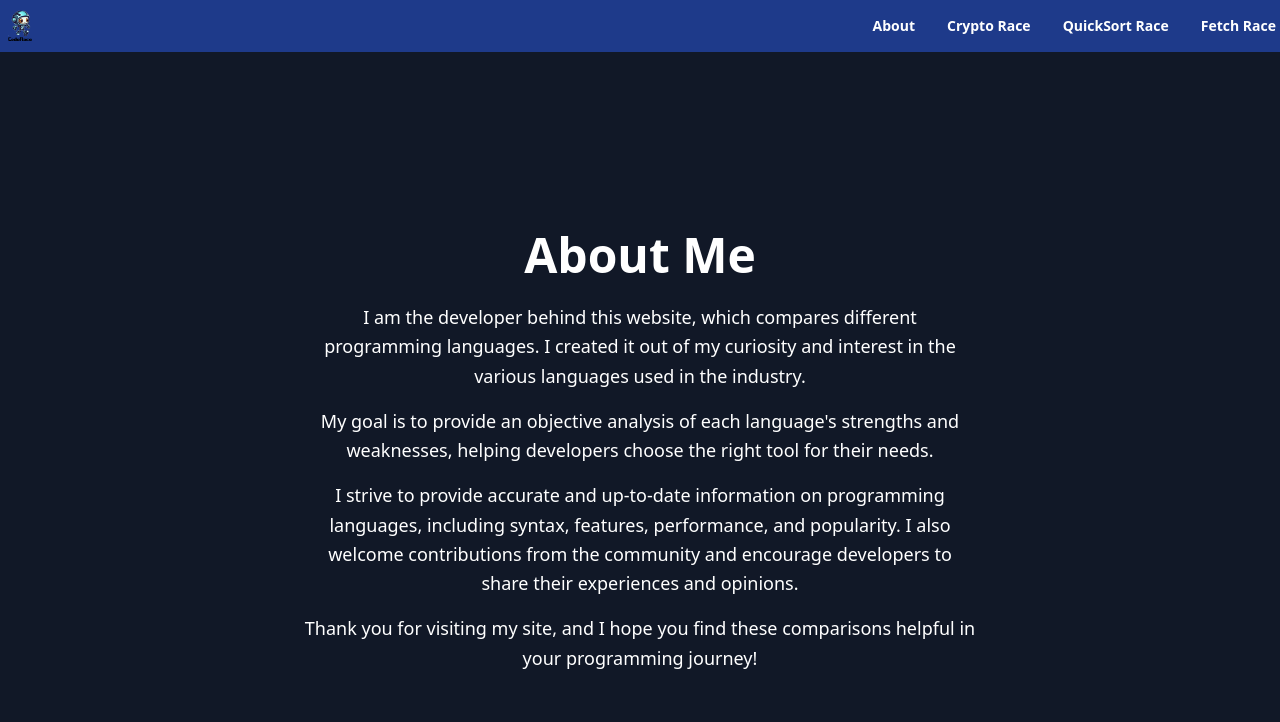
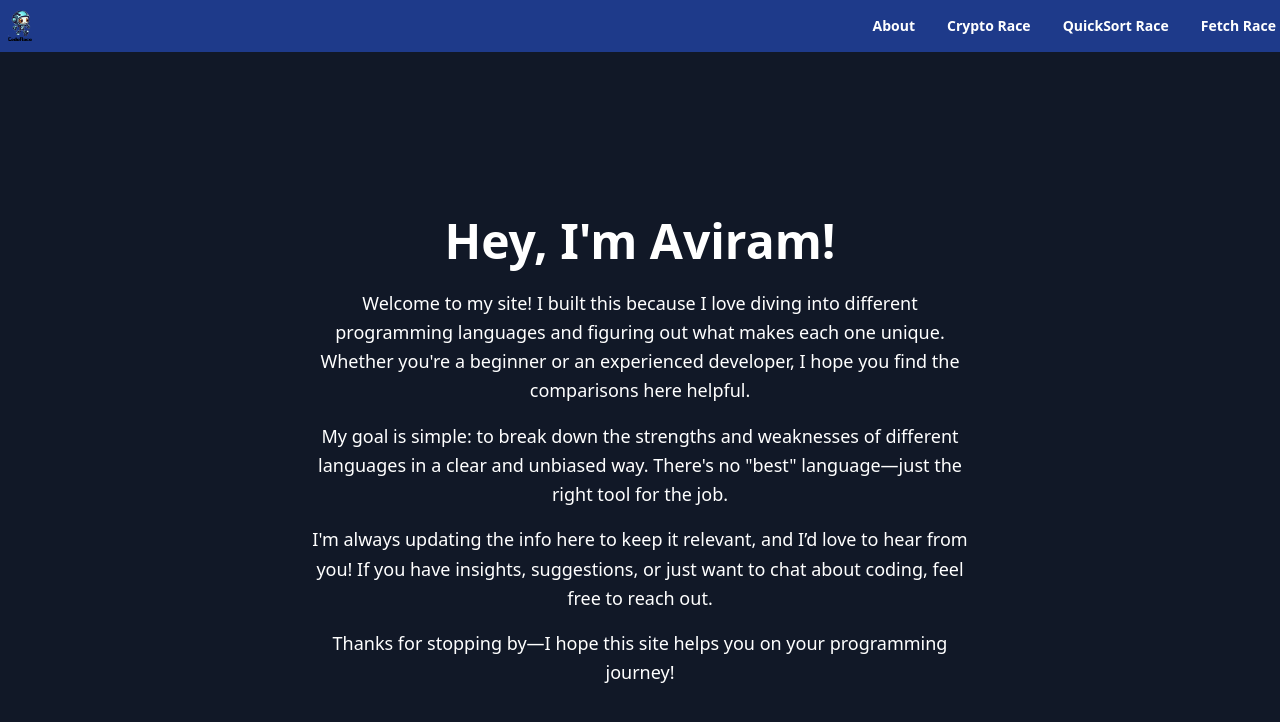
Before and after one commit to DevSnippy/CodeRace, a React (Create React App) app in the folder client/: page /about in a window 1280 px wide. Shown: the top 722 px of the page. Built offline with nearby package versions, Linux system fonts and the light colour scheme.

Commit message:
updated client

```diff
--- a/client/src/components/about_page/about.tsx
+++ b/client/src/components/about_page/about.tsx
@@ -3,26 +3,26 @@ import React from "react";
 const AboutPage: React.FC = () => {
   return (
     <div className="p-6 text-center flex flex-col items-center justify-center min-h-screen bg-gray-900 text-white">
-      <h1 className="text-5xl font-extrabold mb-6">About Me</h1>
+      <h1 className="text-5xl font-extrabold mb-6">Hey, I'm Aviram!</h1>
       <p className="text-lg max-w-2xl mb-4 leading-relaxed">
-        I am the developer behind this website, which compares different
-        programming languages. I created it out of my curiosity and interest in
-        the various languages used in the industry.
+        Welcome to my site! I built this because I love diving into different
+        programming languages and figuring out what makes each one unique.
+        Whether you're a beginner or an experienced developer, I hope you find
+        the comparisons here helpful.
       </p>
       <p className="text-lg max-w-2xl mb-4 leading-relaxed">
-        My goal is to provide an objective analysis of each language's strengths
-        and weaknesses, helping developers choose the right tool for their
-        needs.
+        My goal is simple: to break down the strengths and weaknesses of
+        different languages in a clear and unbiased way. There's no "best"
+        language—just the right tool for the job.
       </p>
       <p className="text-lg max-w-2xl mb-4 leading-relaxed">
-        I strive to provide accurate and up-to-date information on programming
-        languages, including syntax, features, performance, and popularity. I
-        also welcome contributions from the community and encourage developers
-        to share their experiences and opinions.
+        I'm always updating the info here to keep it relevant, and I’d love to
+        hear from you! If you have insights, suggestions, or just want to chat
+        about coding, feel free to reach out.
       </p>
       <p className="text-lg max-w-2xl leading-relaxed">
-        Thank you for visiting my site, and I hope you find these comparisons
-        helpful in your programming journey!
+        Thanks for stopping by—I hope this site helps you on your programming
+        journey!
       </p>
     </div>
   );
```
